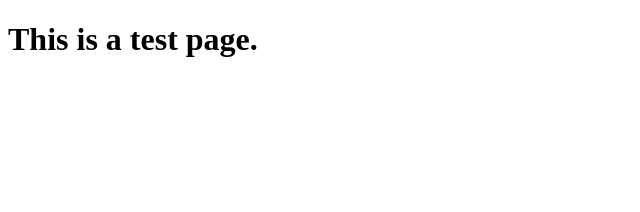
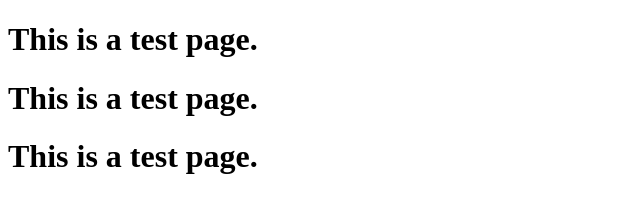
Before and after one commit to Yukkit-Lee/forcloudflare, a plain HTML site: page index.html in a window 1280 px wide. Shown: the whole page, without its empty margins (0-640 px from the left). Drawn offline with Linux system fonts and the light colour scheme.

Commit message:
secCommit

```diff
--- a/index.html
+++ b/index.html
@@ -7,5 +7,7 @@
 </head>
 <body>
     <h1>This is a  test page.</h1>
+    <h1>This is a  test page.</h1>
+    <h1>This is a  test page.</h1>
 </body>
 </html>
```
